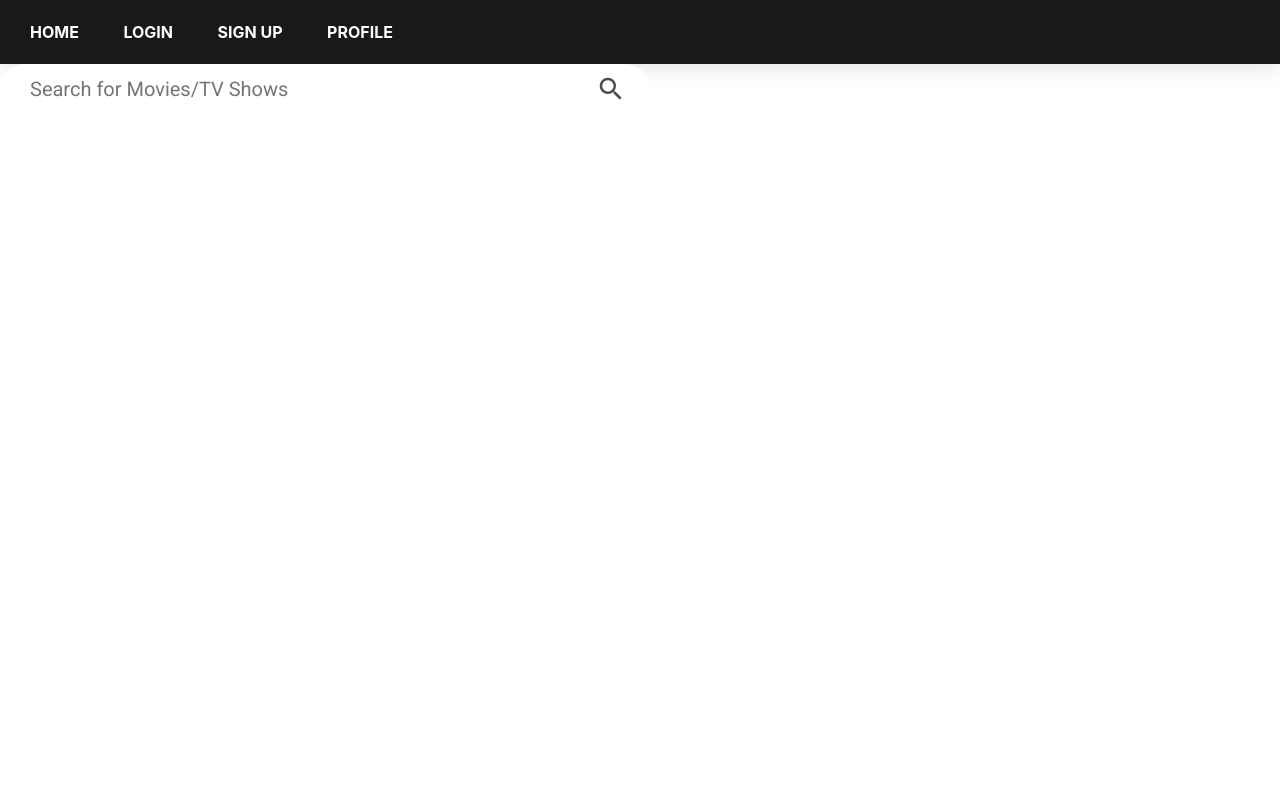
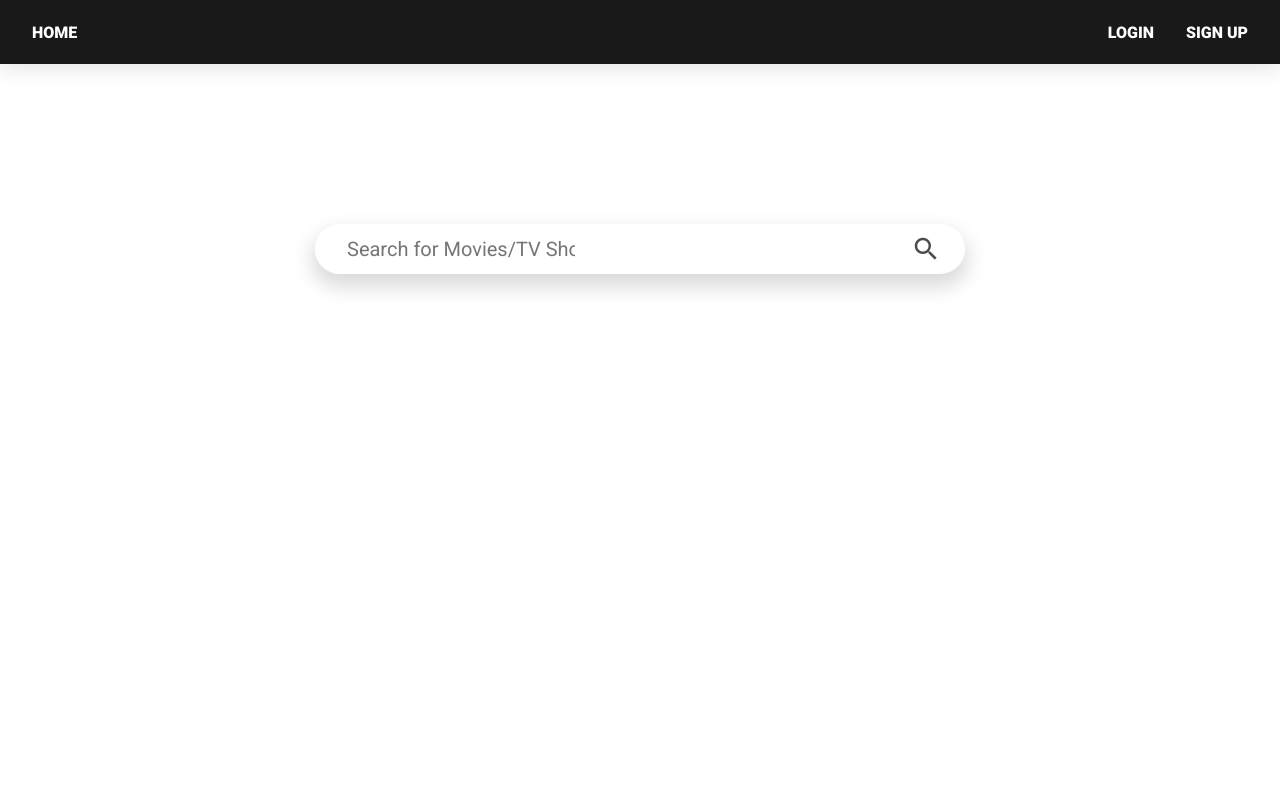
Before and after one commit to PacificPR/moviedb, a Python web app: template templates/index.html in a window 1280 px wide. Run offline with Jinja, Linux system fonts and the light colour scheme; the template is opened without the code that fills it, so the values that code supplies are empty.

Commit message:
(UI) new navbar and other minor changes
- search bar re-done
- navbar items using flexbox

```diff
--- a/static/css/custom.css
+++ b/static/css/custom.css
@@ -2,7 +2,10 @@ textarea:focus, input:focus{
     outline: none;
 }
 
-html { height: 100% }
+html {
+    height: 100%;
+    overflow: auto;
+}
 
 p {
     margin: 0;
@@ -18,7 +21,7 @@ h1,h2,h3 {
 }
 
 nav {
-    background-color: rgba(0, 0, 0,0.9);
+    background-color: rgba(0, 0, 0, 0.9);
     height: 64px;
     display: flex;
     flex-direction: row;
@@ -27,28 +30,53 @@ nav {
     box-shadow: 0 5px 20px rgba(0,0,0,0.1);
 }
 
-nav ul{
-    list-style: none;
-    padding-left: 30px;
-}
-
-nav li{
-    display: inline;
-}
-
-nav li:not(:last-child){
-    padding-right: 40px;
-}
-
 nav a{
+    font-family: "Roboto";
     text-decoration: none;
     text-transform: uppercase;
     font-weight: 700;
     color: white;
 }
 
+.nav-left {
+    margin-left: 2rem;
+    width: 50%;
+    display: flex;
+    flex-direction: row;
+    align-items: center;
+    justify-content: flex-start;
+}
+
+.nav-right {
+    margin-right: 2rem;
+    width: 50%;
+    display: flex;
+    flex-direction: row;
+    align-items: center;
+    justify-content: flex-end;
+}
+
+.nav-left .nav-item:not(:first-child) {
+    margin-left: 2rem;
+}
+
+.nav-right .nav-item:not(:last-child) {
+    margin-right: 2rem;
+}
+
+.nav-left .nav-item {
+    margin: 0;
+}
+
 nav a:hover{
     color: yellow;
+}
+
+.nav-username {
+    color: rgba(255, 255, 255, 0.8);
+    font-size: 90%;
+    font-family: "Roboto Mono";
+    text-transform: none;
 }
 
 .landing{
@@ -58,15 +86,12 @@ nav a:hover{
     height: 70%;
 }
 
-.main_body{
-    flex-grow: 1;
-    display: flex;
-    justify-content: center;
-    align-items: center;
+.search_body{
+    margin-top: 20vh;
+    height: 100%;
 }
 
-.container{
-    min-height: calc(100vh - 64px);
+.mycontainer{
     display: flex;
     flex-direction: column;
     justify-content: center;
@@ -80,24 +105,25 @@ nav a:hover{
     height: 50px;
     border-radius: 2.8rem;
     align-items: center;
+    justify-content: space-between;
+    box-shadow: 0 10px 20px 3px rgba(0,0,0,0.15);
 }
 
 .srch-input{
     height: 50px;
     border-radius: 2.8rem;
-    width: 600px;
     border: none;
-    padding-left: 30px;
     box-sizing: border-box;
     font-family: Roboto;
     font-style: style;
     font-size: 20px;
+    padding-left: 2rem;
 }
 
 .material-icons.md-36.grey {
+    padding-right: 1.5rem;
     font-size: 30px;
     color: rgba(0,0,0, 0.7);
-    padding-right: 24px;
 }
 
 
@@ -106,7 +132,8 @@ nav a:hover{
     padding: 2.5rem;
     border-radius: 1.6rem;
     box-shadow: 0 10px 20px 3px rgba(0,0,0,0.15);
-    width: 90%;
+    margin-top: 2.5rem;
+    width: 80%;
     display: flex;
     justify-content: center;
     align-items: flex-start;
@@ -207,20 +234,22 @@ nav a:hover{
 }
 
 .director{
-    font-size: 0.85rem;
+    font-size: 0.9rem;
+    font-family: Roboto;
 }
 
 
 .writer{
-    font-size: 0.85rem;
+    font-size: 0.9rem;
+    font-family: Roboto;
 }
 
 @media only screen and (min-width: 1400px){
     .director{
-        font-size: 1.1rem;
+        font-size: 1.2rem;
     }
     .writer{
-        font-size: 1.1rem;
+        font-size: 1.2rem;
     }
 }
 
--- a/templates/base.html
+++ b/templates/base.html
@@ -21,16 +21,20 @@
 </head>
 <body>
   <nav>
-    <ul>
-      <li><a href="{{ url_for('main.index') }}">Home</a></li>
+    <div class="nav-left">
+      <p class="nav-item"><a href="{{ url_for('main.index') }}">Home</a></li></p>
+    </div>
+    <div class="nav-right">
       {% if not session['user'] %}
-      <li><a href="{{ url_for('auth.login') }}">Login</a></li>
-      <li><a href="{{ url_for('auth.signup') }}">Sign up</a></li>
+      <p class="nav-item"><a href="{{ url_for('auth.login') }}">Login</a></p>
+      <p class="nav-item"><a href="{{ url_for('auth.signup') }}">Sign up</a></p>
       {% else %}
-      <li><a href="{{ url_for('auth.logout') }}">Logout</a></li>
+      <p class="nav-username nav-item">
+      Logged in as <span style="color:white;font-weight:700">{{ session['user'] }}</span></p>
+      <p class="nav-item"><a href="{{ url_for('auth.logout') }}">Logout</a></p>
+      <p class="nav-item"><a href="{{ url_for('main.profile') }}">Profile</a></p>
       {% endif %}
-      <li><a href="{{ url_for('main.profile') }}">Profile</a></li>
-    </ul>
+    </div>
   </nav>
 {% block content %}
 {% endblock %}
```
